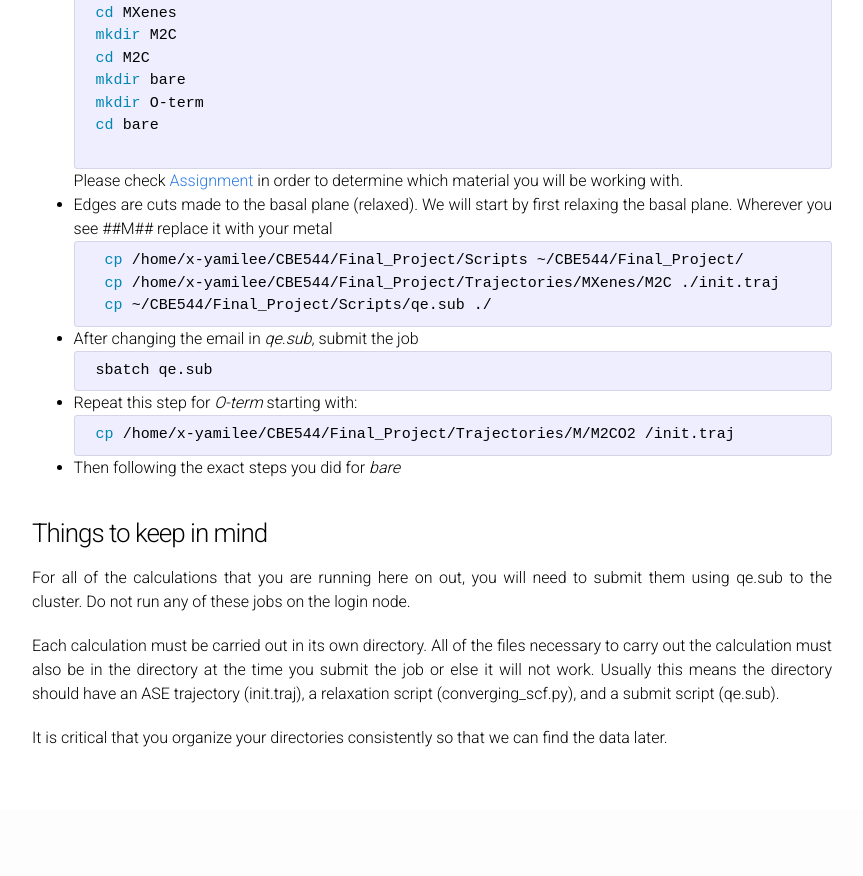
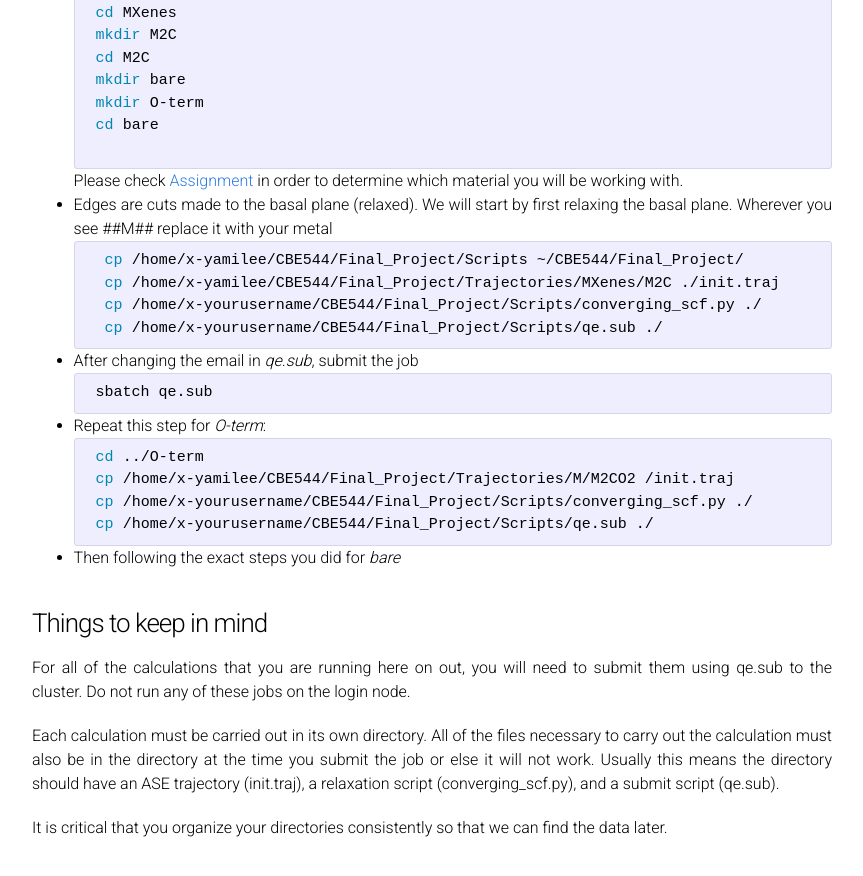
Before and after one commit to UPennCBE544/2023.github.io, a Jekyll site: the page built from ProjectDescription.md, in a window 1280 px wide and 900 px high, scrolled down 2397 px. Shown: the top 876 px of the window, without its empty margins (208-1071 px from the left). Built offline with Jekyll 4.4.1, drawn with Linux system fonts in a browser that asks for light colours; our own code applies the rules of GitHub Pages for plain Markdown files; before the commit the page ends 3207 px from its top, so only the background shows below that.

Commit message:
Update ProjectDescription.md

````diff
--- a/ProjectDescription.md
+++ b/ProjectDescription.md
@@ -103,7 +103,8 @@ Please check [Assignment](ProjectAssignments.md) in order to determine which mat
     ```bash
     cp /home/x-yamilee/CBE544/Final_Project/Scripts ~/CBE544/Final_Project/
     cp /home/x-yamilee/CBE544/Final_Project/Trajectories/MXenes/M2C ./init.traj
-    cp ~/CBE544/Final_Project/Scripts/qe.sub ./
+    cp /home/x-yourusername/CBE544/Final_Project/Scripts/converging_scf.py ./
+    cp /home/x-yourusername/CBE544/Final_Project/Scripts/qe.sub ./
     ```
 
 - After changing the email in *qe.sub*, submit the job
@@ -112,10 +113,13 @@ Please check [Assignment](ProjectAssignments.md) in order to determine which mat
    sbatch qe.sub
    ```
 
-- Repeat this step for *O-term* starting with:
+- Repeat this step for *O-term*:
 
    ```bash
+   cd ../O-term
    cp /home/x-yamilee/CBE544/Final_Project/Trajectories/M/M2CO2 /init.traj
+   cp /home/x-yourusername/CBE544/Final_Project/Scripts/converging_scf.py ./
+   cp /home/x-yourusername/CBE544/Final_Project/Scripts/qe.sub ./
    ```
 
 - Then following the exact steps you did for *bare*
````
